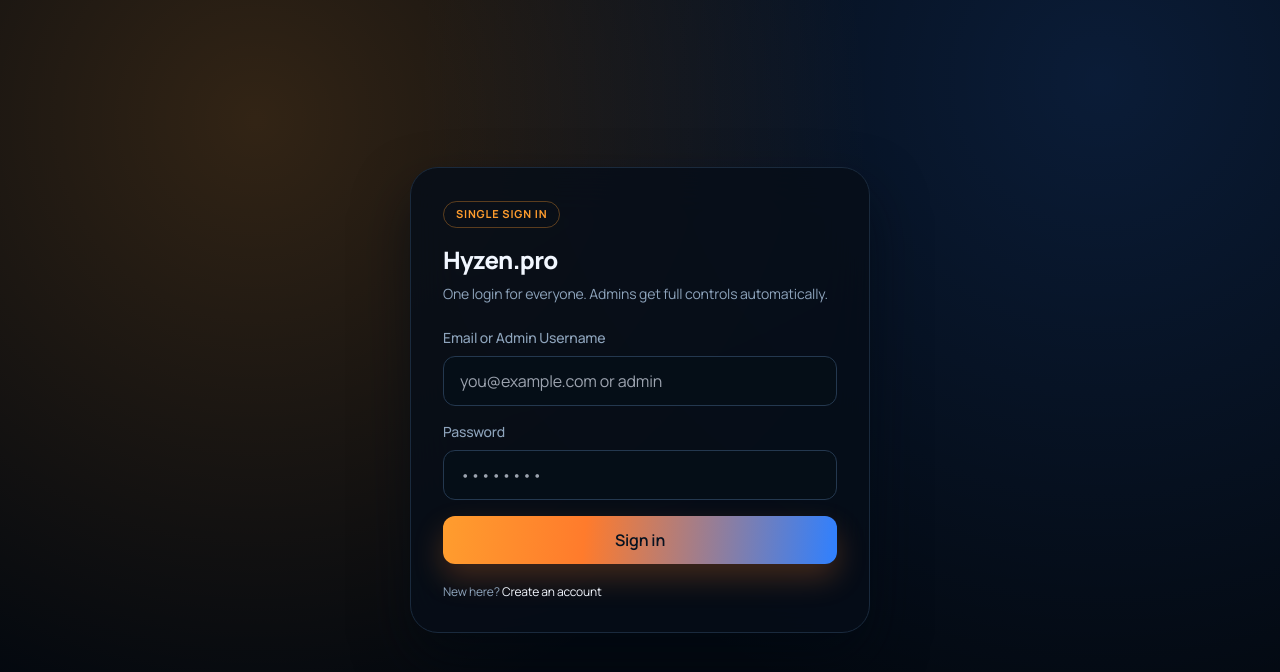
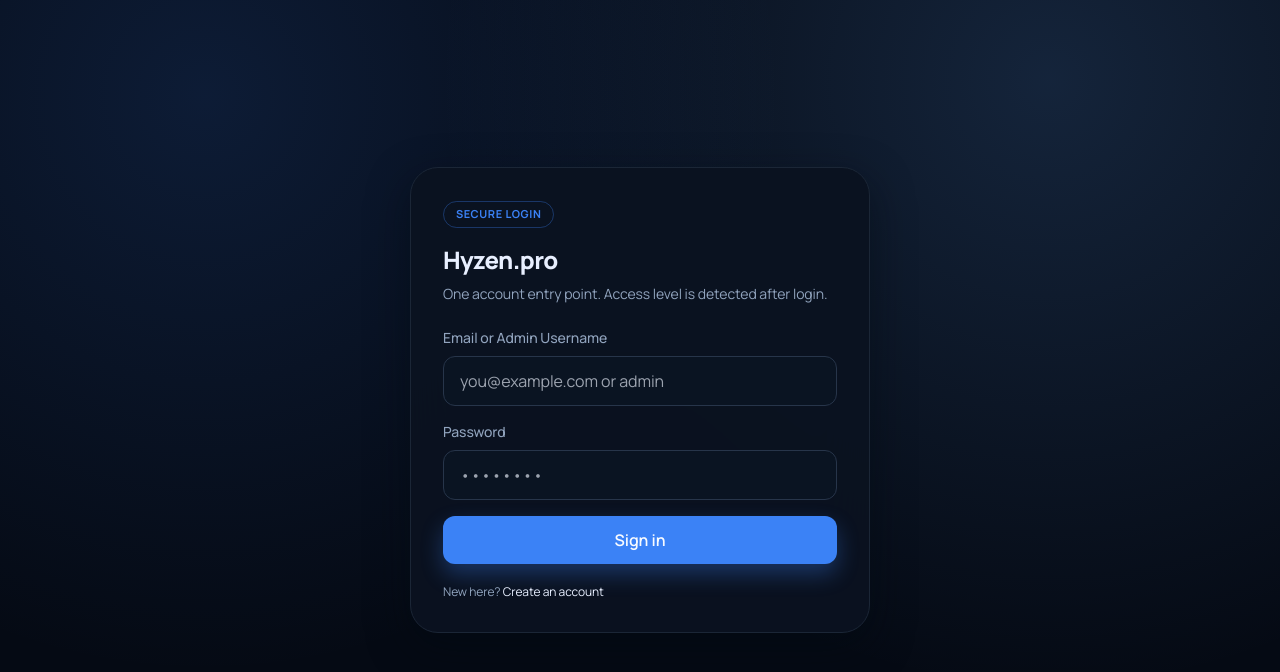
Before and after one commit to abhinavsinghyeah-lgtm/hyzen, a React (Vite) app in the folder frontend/: page /login in a window 1280 px wide. Shown: the top 672 px of the page. Built offline with nearby package versions, Linux system fonts and the light colour scheme.

Commit message:
feat: apply clean flat dark-blue theme across shell and login

```diff
--- a/frontend/src/components/Sidebar.jsx
+++ b/frontend/src/components/Sidebar.jsx
@@ -42,11 +42,11 @@
     <aside
       className="transition-all duration-200 hyzen-sidebar"
       style={{
-        width: 244,
+        width: 198,
       }}
     >
       <div
-        className="relative h-full flex flex-col px-4 py-5 hyzen-sidebar-shell"
+        className="relative h-full flex flex-col px-3 py-5 hyzen-sidebar-shell"
         style={{
           backgroundImage: brand.sidebarBg,
           borderColor: brand.border,
@@ -54,18 +54,21 @@
       >
         <div className="flex items-center gap-3 px-1">
           <div
-            className="rounded-full"
+            className="rounded-md flex items-center justify-center font-extrabold"
             style={{
-              width: 28,
-              height: 28,
-              background: "#ff9d2e",
-              boxShadow: "0 0 0 3px rgba(255,157,46,0.1), 0 0 22px rgba(255,157,46,0.36)",
-              border: `1px solid ${brand.border}`,
+              width: 24,
+              height: 24,
+              background: `${brand.primaryColor}20`,
+              color: brand.primaryColor,
+              border: `1px solid ${brand.primaryColor}60`,
+              fontSize: 12,
             }}
-          />
+          >
+            H
+          </div>
           <div className="min-w-0">
             <div
-              className="font-bold tracking-wide text-[17px] truncate"
+              className="font-semibold tracking-tight text-[15px] truncate"
               style={{ color: brand.textPrimary }}
             >
               {brand.name}
@@ -82,10 +85,14 @@
               style={({ isActive }) => {
                 return {
                   color: isActive ? brand.textPrimary : brand.textMuted,
-                  backgroundImage: isActive ? brand.sidebarActiveBg : "none",
-                  border: isActive ? `1px solid rgba(255,157,46,0.38)` : `1px solid transparent`,
-                  boxShadow: isActive ? "0 8px 24px rgba(2,9,19,0.4)" : "none",
-                  backgroundColor: !isActive && hoveredTo === item.to ? "rgba(23,38,57,0.58)" : "transparent",
+                  backgroundImage: "none",
+                  border: isActive ? `1px solid ${brand.primaryColor}66` : `1px solid transparent`,
+                  boxShadow: "none",
+                  backgroundColor: isActive
+                    ? brand.sidebarActiveBg
+                    : hoveredTo === item.to
+                      ? "rgba(59,130,246,0.08)"
+                      : "transparent",
                 };
               }}
               onMouseEnter={() => setHoveredTo(item.to)}
@@ -109,7 +116,7 @@
             className="rounded-xl transition-all duration-200 cursor-pointer flex items-center gap-3 px-3 py-3"
             style={{
               color: brand.textMuted,
-              backgroundColor: hoveredTo === "support" ? "rgba(23,38,57,0.58)" : "transparent",
+              backgroundColor: hoveredTo === "support" ? "rgba(59,130,246,0.08)" : "transparent",
               border: "1px solid transparent",
             }}
             onMouseEnter={() => setHoveredTo("support")}
@@ -125,7 +132,7 @@
             className="rounded-xl transition-all duration-200 cursor-pointer flex items-center gap-3 px-3 py-3"
             style={{
               color: brand.textMuted,
-              backgroundColor: hoveredTo === "docs" ? "rgba(23,38,57,0.58)" : "transparent",
+              backgroundColor: hoveredTo === "docs" ? "rgba(59,130,246,0.08)" : "transparent",
               border: "1px solid transparent",
             }}
             onMouseEnter={() => setHoveredTo("docs")}
@@ -144,7 +151,7 @@
             className="rounded-xl transition-all duration-200 cursor-pointer flex items-center gap-3 px-3 py-3 w-full text-left"
             style={{
               color: brand.textMuted,
-              backgroundColor: hoveredTo === "logout" ? "rgba(23,38,57,0.58)" : "transparent",
+              backgroundColor: hoveredTo === "logout" ? "rgba(59,130,246,0.08)" : "transparent",
               border: "1px solid transparent",
             }}
             onMouseEnter={() => setHoveredTo("logout")}
@@ -162,10 +169,10 @@
               style={{
                 width: 34,
                 height: 34,
-                background: "#ff9d2e",
-                color: "#061220",
+                background: `${brand.primaryColor}20`,
+                color: brand.primaryColor,
                 fontSize: 12,
-                border: `1px solid ${brand.border}`,
+                border: `1px solid ${brand.primaryColor}55`,
               }}
             >
               {initials}
--- a/frontend/src/config/brand.js
+++ b/frontend/src/config/brand.js
@@ -1,37 +1,37 @@
 export const brand = {
   name: "Hyzen.pro",
   tagline: "India-first cloud hosting control plane.",
-  primaryColor: "#ff9d2e",
-  accentColor: "#2f80ff",
-  darkBg: "#03080f",
-  cardBg: "rgba(10, 19, 32, 0.72)",
-  border: "#1a2a3d",
+  primaryColor: "#3b82f6",
+  accentColor: "#60a5fa",
+  darkBg: "#050a14",
+  cardBg: "#0b1320",
+  border: "#1b2636",
 
-  sidebarBg: "linear-gradient(180deg, rgba(8,15,25,0.98), rgba(5,11,20,0.94))",
-  inputBg: "rgba(6, 14, 24, 0.95)",
-  inputBorder: "#24384f",
-  successColor: "#3fd9b3",
-  dangerColor: "#ff6e6e",
-  warningColor: "#ffae42",
+  sidebarBg: "linear-gradient(180deg, #070f1c 0%, #060d18 100%)",
+  inputBg: "#0a1422",
+  inputBorder: "#27354a",
+  successColor: "#22c55e",
+  dangerColor: "#ef4444",
+  warningColor: "#f59e0b",
   modalOverlayBg: "rgba(1, 5, 10, 0.7)",
-  glassCardBg: "rgba(7, 15, 26, 0.72)",
-  textPrimary: "#f2f7ff",
-  textMuted: "#8ea4bc",
+  glassCardBg: "rgba(11, 19, 32, 0.9)",
+  textPrimary: "#e8efff",
+  textMuted: "#91a4be",
 
-  accentOutlineShadow: "0 0 0 1px rgba(255,157,46,0.34), 0 18px 40px rgba(7,20,38,0.45)",
-  accentGradient: `linear-gradient(96deg, ${"#ff9d2e"} 0%, ${"#ff7b2c"} 36%, ${"#2f80ff"} 100%)`,
-  sidebarActiveBg: "linear-gradient(90deg, rgba(255,157,46,0.18) 0%, rgba(47,128,255,0.09) 100%)",
+  accentOutlineShadow: "0 0 0 1px rgba(59,130,246,0.35), 0 14px 30px rgba(4,13,24,0.52)",
+  accentGradient: `linear-gradient(96deg, ${"#3b82f6"} 0%, ${"#2563eb"} 100%)`,
+  sidebarActiveBg: "rgba(59,130,246,0.14)",
 
-  terminalBg: "#060d17",
-  terminalText: "#86f6c6",
+  terminalBg: "#070f1a",
+  terminalText: "#86efac",
 
-  onlineColor: "#3fd9b3",
-  offlineColor: "#ff7f7f",
+  onlineColor: "#22c55e",
+  offlineColor: "#fb7185",
 
   planColors: {
-    free: "#7f94ab",
-    starter: "#ff9d2e",
-    pro: "#ff7b2c",
-    business: "#2f80ff",
+    free: "#7b8aa1",
+    starter: "#3b82f6",
+    pro: "#2563eb",
+    business: "#60a5fa",
   },
 };
--- a/frontend/src/index.css
+++ b/frontend/src/index.css
@@ -3,13 +3,12 @@
 @tailwind utilities;
 
 :root {
-  --hyzen-bg: #03080f;
-  --hyzen-surface: rgba(10, 19, 32, 0.72);
-  --hyzen-border: #1a2a3d;
-  --hyzen-text: #f2f7ff;
-  --hyzen-muted: #8ea4bc;
-  --hyzen-orange: #ff9d2e;
-  --hyzen-blue: #2f80ff;
+  --hyzen-bg: #050a14;
+  --hyzen-surface: #0b1320;
+  --hyzen-border: #1b2636;
+  --hyzen-text: #e8efff;
+  --hyzen-muted: #91a4be;
+  --hyzen-blue: #3b82f6;
 }
 
 html,
@@ -23,36 +22,17 @@
   overflow-x: hidden;
   color: var(--hyzen-text);
   background-color: var(--hyzen-bg);
-  background-image:
-    radial-gradient(860px 500px at -8% -12%, rgba(255, 124, 44, 0.22), transparent 60%),
-    radial-gradient(980px 640px at 108% -6%, rgba(24, 101, 243, 0.23), transparent 65%),
-    linear-gradient(180deg, #03080f 0%, #02070d 48%, #01050a 100%);
+  background-image: linear-gradient(180deg, #050a14 0%, #040914 100%);
   font-family: "Manrope", "Segoe UI", system-ui, sans-serif;
-  letter-spacing: -0.01em;
+  letter-spacing: -0.005em;
 }
 
 body::before {
-  content: "";
-  position: fixed;
-  inset: 0;
-  pointer-events: none;
-  background-image:
-    linear-gradient(rgba(84, 121, 153, 0.09) 1px, transparent 1px),
-    linear-gradient(90deg, rgba(84, 121, 153, 0.09) 1px, transparent 1px);
-  background-size: 140px 140px;
-  opacity: 0.18;
-  z-index: -2;
+  content: none;
 }
 
 body::after {
-  content: "";
-  position: fixed;
-  inset: 0;
-  pointer-events: none;
-  background:
-    radial-gradient(220px 220px at 13% 26%, rgba(255, 157, 46, 0.16), transparent 68%),
-    radial-gradient(240px 240px at 72% 34%, rgba(47, 128, 255, 0.12), transparent 70%);
-  z-index: -1;
+  content: none;
 }
 
 #root {
@@ -69,19 +49,21 @@
 input:focus,
 select:focus,
 textarea:focus {
-  box-shadow: 0 0 0 1px rgba(255, 157, 46, 0.46), 0 0 0 4px rgba(255, 157, 46, 0.12);
+  box-shadow: 0 0 0 1px rgba(59, 130, 246, 0.55), 0 0 0 4px rgba(59, 130, 246, 0.16);
 }
 
 .hyzen-sidebar {
-  padding: 16px 12px;
+  padding: 0;
+  background: #060d18;
+  border-right: 1px solid var(--hyzen-border);
 }
 
 .hyzen-sidebar-shell {
-  border: 1px solid var(--hyzen-border);
-  border-radius: 24px;
-  backdrop-filter: blur(14px);
-  background: linear-gradient(180deg, rgba(8, 16, 28, 0.94), rgba(6, 13, 23, 0.88));
-  box-shadow: 0 18px 42px rgba(2, 7, 14, 0.52), inset 0 1px 0 rgba(255, 255, 255, 0.03);
+  border: 0;
+  border-radius: 0;
+  backdrop-filter: none;
+  background: transparent;
+  box-shadow: none;
 }
 
 @keyframes hyzenFadeIn {
--- a/frontend/src/pages/Login.jsx
+++ b/frontend/src/pages/Login.jsx
@@ -16,7 +16,7 @@
   const [loading, setLoading] = useState(false);
 
   const glowBlue = accentWithOpacity(brand.accentColor, "2b");
-  const glowOrange = accentWithOpacity(brand.primaryColor, "30");
+  const glowPrimary = accentWithOpacity(brand.primaryColor, "26");
   const fromPath = location.state?.from?.pathname || "";
 
   function routeAfterUserLogin(token) {
@@ -75,28 +75,28 @@
       className="min-h-screen flex items-center justify-center p-6"
       style={{
         backgroundColor: brand.darkBg,
-        backgroundImage: `radial-gradient(circle at 20% 15%, ${glowOrange} 0%, transparent 50%), radial-gradient(circle at 86% 10%, ${glowBlue} 0%, transparent 52%)`,
+        backgroundImage: `radial-gradient(circle at 16% 12%, ${glowPrimary} 0%, transparent 45%), radial-gradient(circle at 82% 10%, ${glowBlue} 0%, transparent 48%)`,
         transition: "all 200ms",
       }}
     >
       <div
         className="w-full max-w-[460px] backdrop-blur-xl rounded-[28px] border transition-all duration-200"
         style={{
-          backgroundColor: "rgba(7, 14, 24, 0.84)",
+          backgroundColor: "rgba(11, 19, 32, 0.94)",
           borderColor: brand.border,
-          boxShadow: "0 26px 54px rgba(2, 9, 18, 0.56)",
+          boxShadow: "0 14px 40px rgba(2, 9, 18, 0.5)",
         }}
       >
         <div className="p-8">
           <div className="mb-6">
-            <div className="inline-flex items-center px-3 py-1 rounded-full border mb-4" style={{ borderColor: `${brand.primaryColor}55`, color: brand.primaryColor, fontSize: 11, fontWeight: 700, letterSpacing: 0.8 }}>
-              SINGLE SIGN IN
+            <div className="inline-flex items-center px-3 py-1 rounded-full border mb-4" style={{ borderColor: `${brand.primaryColor}55`, color: brand.primaryColor, fontSize: 11, fontWeight: 700, letterSpacing: 0.6 }}>
+              SECURE LOGIN
             </div>
             <div className="text-2xl font-extrabold tracking-tight" style={{ color: brand.textPrimary }}>
               {brand.name}
             </div>
             <div className="mt-2 text-sm" style={{ color: brand.textMuted }}>
-              One login for everyone. Admins get full controls automatically.
+              One account entry point. Access level is detected after login.
             </div>
           </div>
 
@@ -156,10 +156,10 @@
               disabled={loading}
               className="w-full rounded-xl py-3 font-semibold transition-all duration-200"
               style={{
-                backgroundImage: brand.accentGradient,
-                color: "#061220",
+                background: brand.primaryColor,
+                color: "#f8fbff",
                 opacity: loading ? 0.7 : 1,
-                boxShadow: "0 14px 30px rgba(255, 130, 42, 0.24)",
+                boxShadow: "0 10px 22px rgba(59, 130, 246, 0.32)",
               }}
             >
               {loading ? "Signing in..." : "Sign in"}
```
Also changed, not shown: frontend/src/components/UserSidebar.jsx (+29 -18 lines), 4 other files (tests, documents, lock files or other folders).
